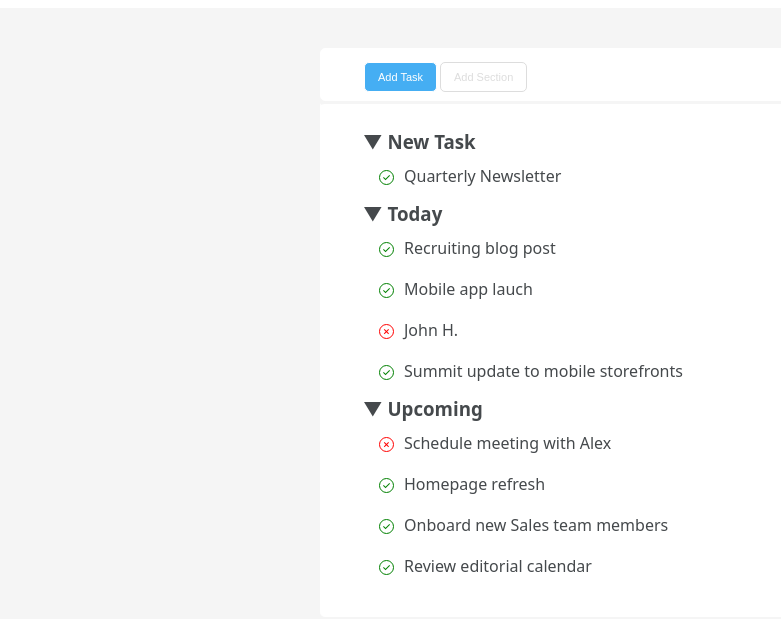
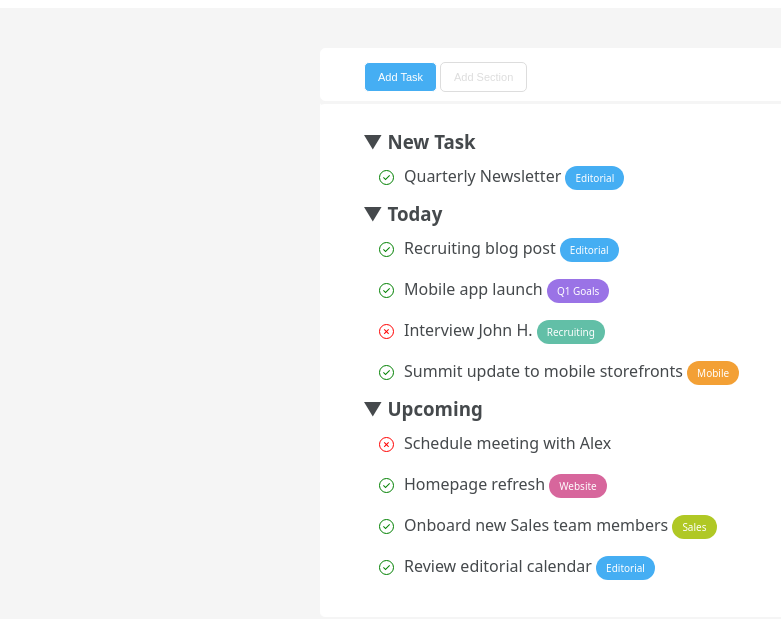
Before and after one commit to ClaudiaSgalippa/html-css-toboolist, a plain HTML site: page index.html in a window 1280 px wide. Shown: the part 63-682 px from the top of the page, without its empty margins (0-781 px from the left). Drawn offline with Linux system fonts and the light colour scheme.

Commit message:
Inserimento Labels

```diff
--- a/index.html
+++ b/index.html
@@ -38,33 +38,30 @@
       <section id="new-task-list">
         <h3>&#9660; New Task</h3>
           <ul style="list-style-type: none;">
-                <li><span class="cerchio check">&check;</span>Quarterly Newsletter</li>
+            <li><span class="cerchio check">&check;</span>Quarterly Newsletter <span class="label editorial"> Editorial</span></li>
           </ul>
       </section>
       <section id="today-list">
         <h3>&#9660; Today</h3>
           <ul style="list-style-type: none;">
-                <li><span class="cerchio check">&check;</span>Recruiting blog post</li>
-                <li><span class="cerchio check">&check;</span>Mobile app lauch</li>
-                <li><span class="cerchio cross">&cross;</span>John H.</li>
-                <li><span class="cerchio check">&check;</span>Summit update to mobile storefronts</li>
+            <li><span class="cerchio check">&check;</span>Recruiting blog post <span class="label editorial"> Editorial</span></li>
+            <li><span class="cerchio check">&check;</span>Mobile app launch <span class="label goal"> Q1 Goals</span></li>
+            <li><span class="cerchio cross">&cross;</span>Interview John H. <span class="label recruiting"> Recruiting</span></li>
+            <li><span class="cerchio check">&check;</span>Summit update to mobile storefronts <span class="label mobile"> Mobile</span></li>
           </ul>
       </section>
       <section id="upcoming-list">
         <h3>&#9660; Upcoming</h3>
           <ul style="list-style-type: none;">
             <li><span class="cerchio cross">&cross;</span>Schedule meeting with Alex</li>
-                <li><span class="cerchio check">&check;</span>Homepage refresh</li>
-                <li><span class="cerchio check">&check;</span>Onboard new Sales team members</li>
-                <li><span class="cerchio check">&check;</span>Review editorial calendar</li>
+            <li><span class="cerchio check">&check;</span>Homepage refresh <span class="label website"> Website</span></li>
+            <li><span class="cerchio check">&check;</span>Onboard new Sales team members <span class="label sales"> Sales</span></li>
+            <li><span class="cerchio check">&check;</span>Review editorial calendar <span class="label editorial"> Editorial</span></li>
           </ul>
-        </section>
       </section>
     </div>
 
     </main>
-    <footer>
 
-    </footer>
 </body>
 </html>
--- a/style.css
+++ b/style.css
@@ -108,3 +108,35 @@ main {
 }
 
 /*Labels*/
+
+.label {
+    color: white;
+    padding: 5px 10px;
+    font-size: 10px;
+    height: 15px;
+    border-radius: 15px;
+}
+
+.editorial {
+    background-color: #45AEF3;
+}
+
+.goal {
+    background-color: #9A73E6;
+}
+
+.recruiting {
+    background-color: #62BFA7;
+}
+
+.mobile {
+    background-color: #F3A035;
+}
+
+.website {
+    background-color: #D7669C;
+}
+
+.sales {
+    background-color: #B0C825;
+}
```
Lines whose indentation alone changed are shown as unchanged.
